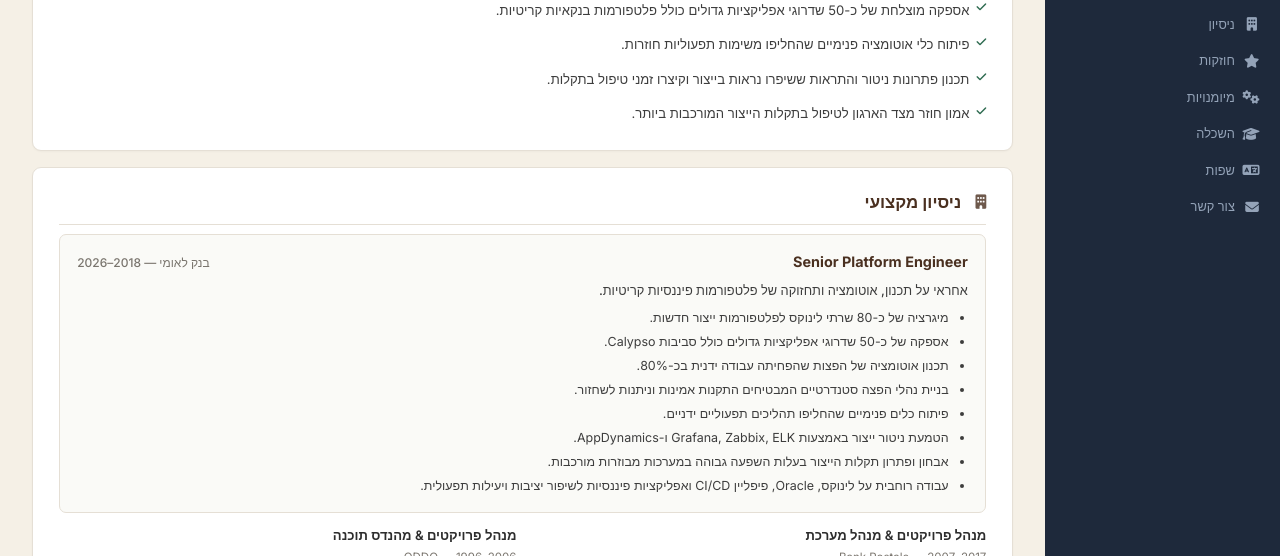
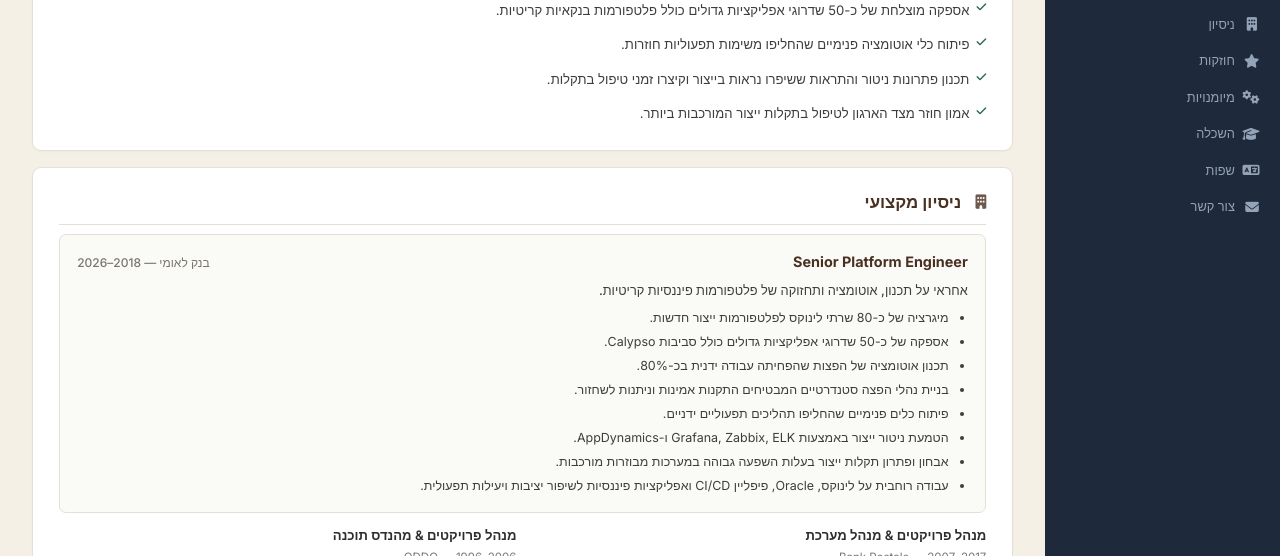
Before and after one commit to gcoh/resume, a Jekyll site: the page built from he/index.md, in a window 1280 px wide and 900 px high, scrolled down 361 px. Shown: the part 155-711 px from the top of the window. Built offline with Jekyll 4.4.1, drawn with Linux system fonts in a browser that asks for light colours.

Commit message:
Hebrew: revert — בתקלות הייצור → בתקלות ייצור (no definite article)

```diff
--- a/he/index.md
+++ b/he/index.md
@@ -28,7 +28,7 @@ description: "גבריאל כהן — 20+ שנות ניסיון בלינוקס,
         <li><i class="fa-solid fa-check"></i> אספקה מוצלחת של כ-50 שדרוגי אפליקציות גדולים כולל פלטפורמות בנקאיות קריטיות.</li>
         <li><i class="fa-solid fa-check"></i> פיתוח כלי אוטומציה פנימיים שהחליפו משימות תפעוליות חוזרות.</li>
         <li><i class="fa-solid fa-check"></i> תכנון פתרונות ניטור והתראות ששיפרו נראות בייצור וקיצרו זמני טיפול בתקלות.</li>
-        <li><i class="fa-solid fa-check"></i> אמון חוזר מצד הארגון לטיפול בתקלות הייצור המורכבות ביותר.</li>
+        <li><i class="fa-solid fa-check"></i> אמון חוזר מצד הארגון לטיפול בתקלות ייצור המורכבות ביותר.</li>
     </ul>
 </section>
 
@@ -48,7 +48,7 @@ description: "גבריאל כהן — 20+ שנות ניסיון בלינוקס,
             <li>בניית נהלי הפצה סטנדרטיים המבטיחים התקנות אמינות וניתנות לשחזור.</li>
             <li>פיתוח כלים פנימיים שהחליפו תהליכים תפעוליים ידניים.</li>
             <li>הטמעת ניטור ייצור באמצעות Grafana, Zabbix, ELK ו-AppDynamics.</li>
-            <li>אבחון ופתרון תקלות הייצור בעלות השפעה גבוהה במערכות מבוזרות מורכבות.</li>
+            <li>אבחון ופתרון תקלות ייצור בעלות השפעה גבוהה במערכות מבוזרות מורכבות.</li>
             <li>עבודה רוחבית על לינוקס, Oracle, פיפליין CI/CD ואפליקציות פיננסיות לשיפור יציבות ויעילות תפעולית.</li>
         </ul>
     </div>
```
